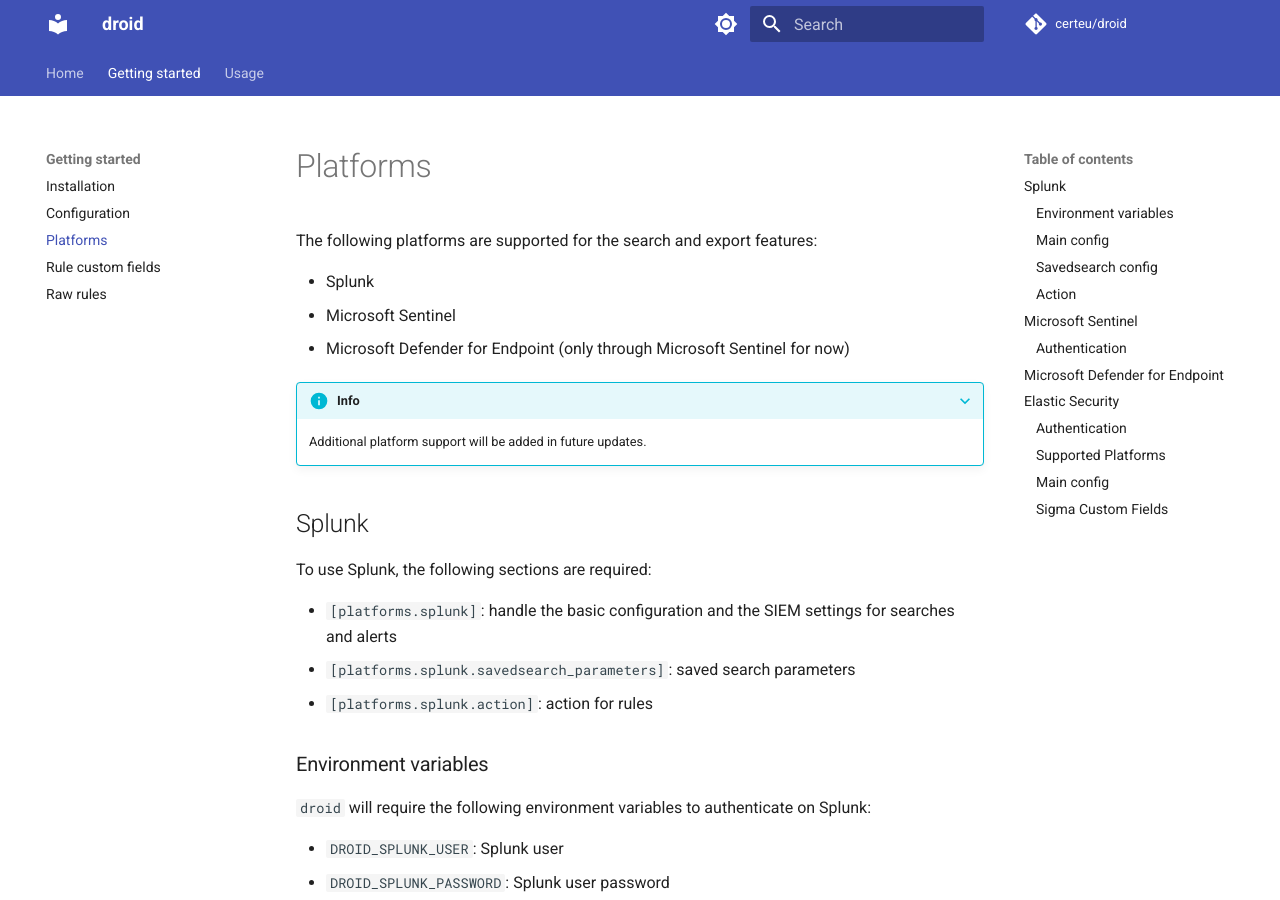
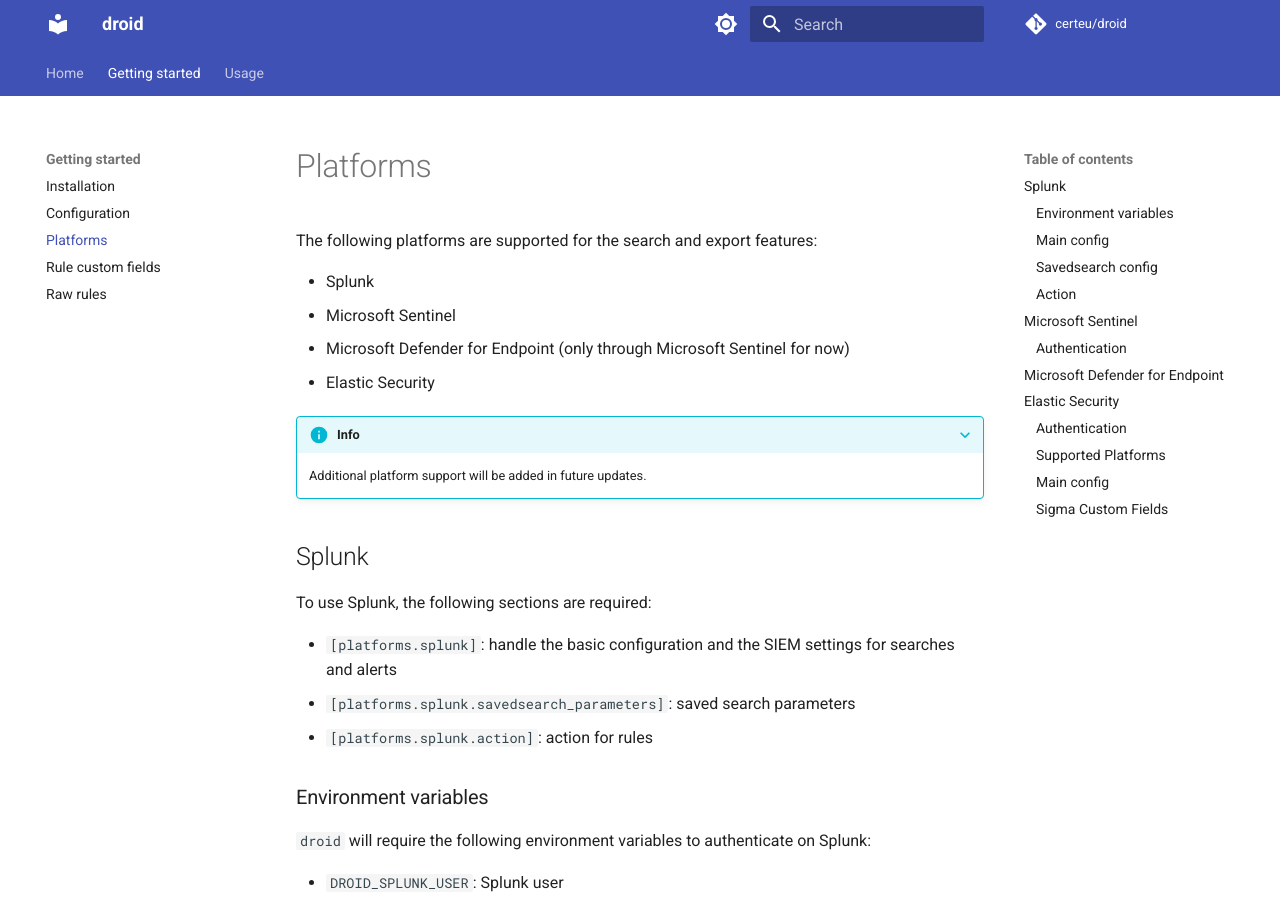
Before and after one commit to certeu/droid-docs, an MkDocs documentation site: the page built from docs/platforms.md, in a window 1280 px wide and 900 px high. Built offline with MkDocs 1.6.1 and Material for MkDocs 9.7.7, drawn with Linux system fonts in a browser that asks for light colours; comment, search, counter and statistics services are not loaded.

Commit message:
added elastic to supported platforms

```diff
--- a/docs/platforms.md
+++ b/docs/platforms.md
@@ -5,6 +5,7 @@ The following platforms are supported for the search and export features:
 - Splunk
 - Microsoft Sentinel
 - Microsoft Defender for Endpoint (only through Microsoft Sentinel for now)
+- Elastic Security
 
 ???+ info
 
```
